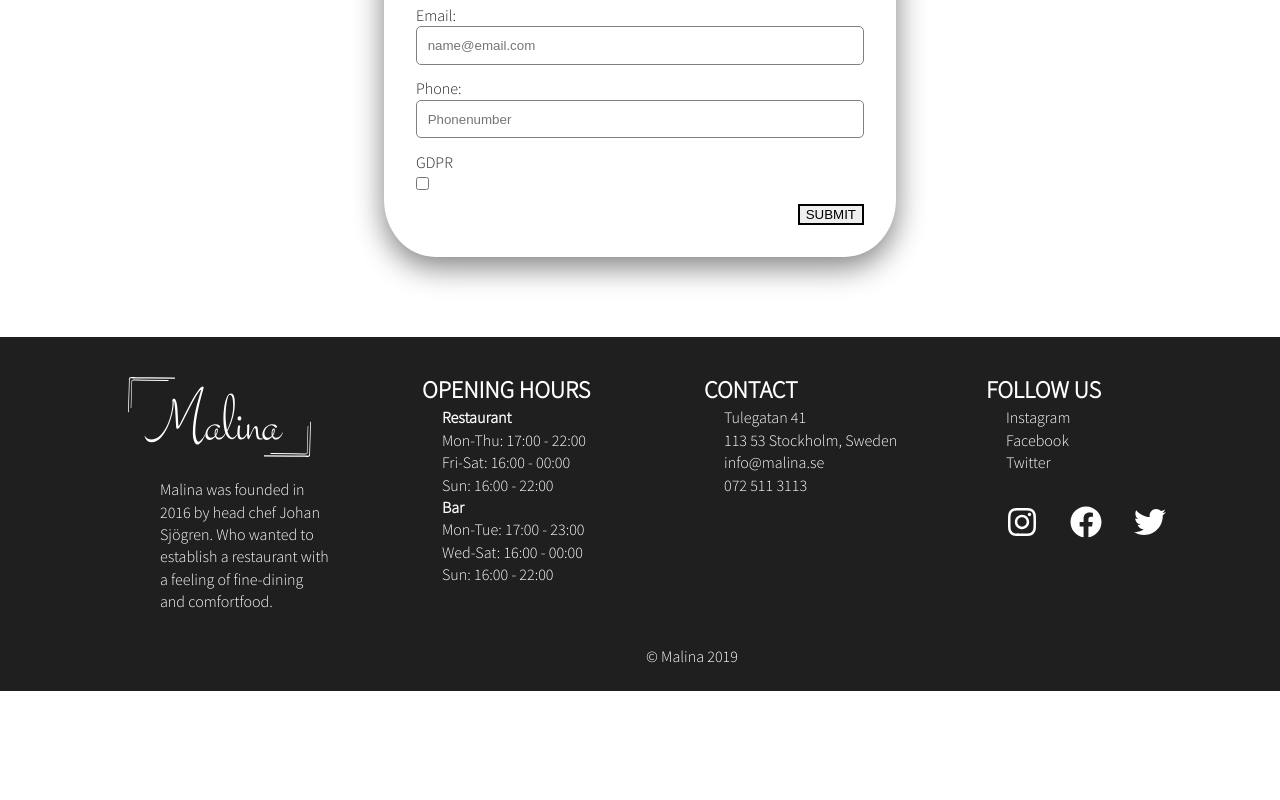
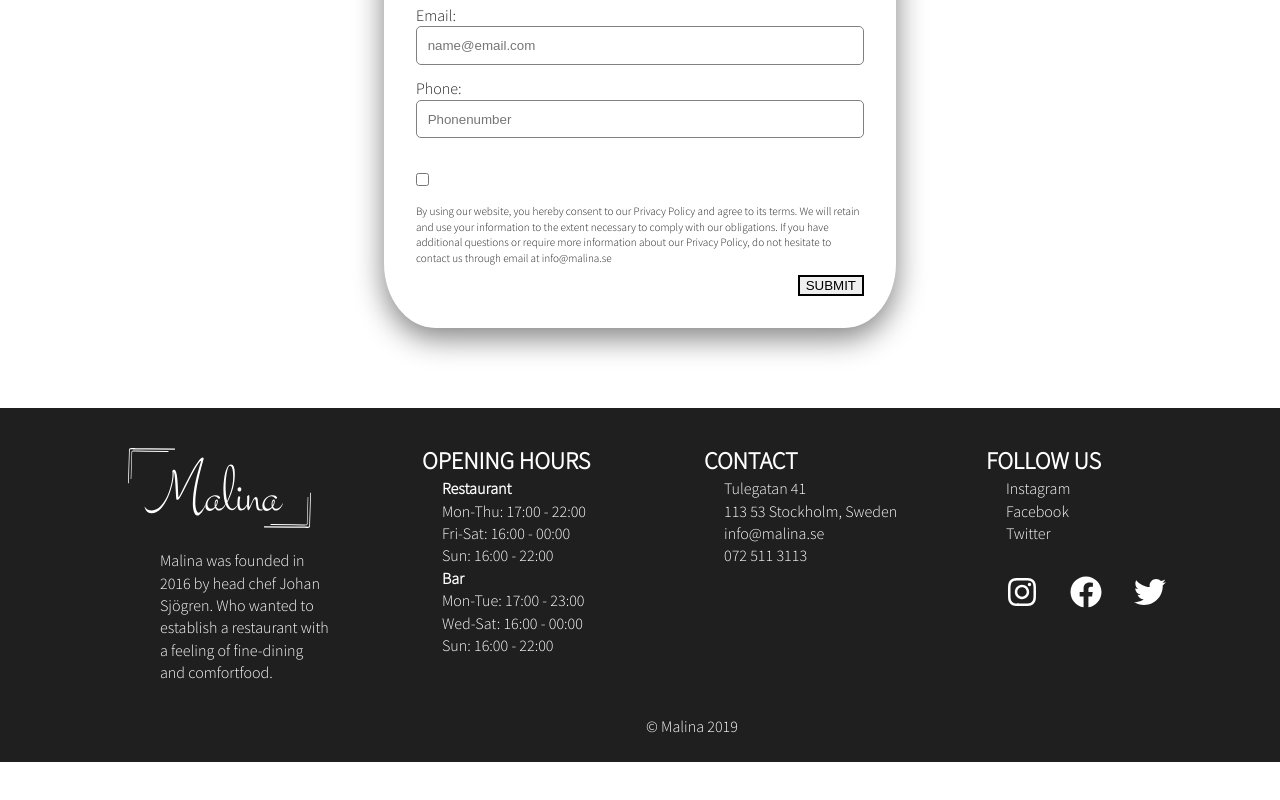
Before and after one commit to JuliaLahdo/malina-restaurant, a React (Create React App) app: page /Booking in a window 1280 px wide. Shown: the part 1459-2259 px from the top of the page. Before the commit the page ends 2198 px from the top, so only its background shows below. Built offline with nearby package versions, Linux system fonts and the light colour scheme; no server answers.

Commit message:
Add gdpr-text

```diff
--- a/src/Pages/Booking/Booking.css
+++ b/src/Pages/Booking/Booking.css
@@ -70,6 +70,14 @@
         width: 20em;
     }
 
+    .gdprText{
+        font-size: 0.7rem;
+    }
+
+    .gdprCheckbox{
+        margin-top: 2em;
+    }
+
 }
 
 @media (min-width: 576px){
--- a/src/Pages/Booking/Booking.tsx
+++ b/src/Pages/Booking/Booking.tsx
@@ -341,10 +341,14 @@ async handleDateChange(date: Date) {
               </div>
 
               <div className="gdpr">
-                <label htmlFor="gdpr">GDPR</label>
-                <input type="checkbox" checked={this.state.isCheckedGdpr} onChange={this.checkedGdpr}/>
+                <input className="gdprCheckbox" type="checkbox" checked={this.state.isCheckedGdpr} onChange={this.checkedGdpr}/>
                 {this.state.errors.gdprError ? (<div style={{color: "grey"}}>{this.state.errors.gdprError}</div>
                 ) : null }
+                <label htmlFor="gdpr">
+                  <p className="bodyText gdprText">By using our website, you hereby consent to our Privacy Policy and agree to its terms.
+                  We will retain and use your information to the extent necessary to comply with our obligations.
+                  If you have additional questions or require more information about our Privacy Policy, do not hesitate to contact us through email at info@malina.se</p>
+                </label>
               </div>
               <button type="submit" className="bookingButton">Submit</button>
             </form>
```
